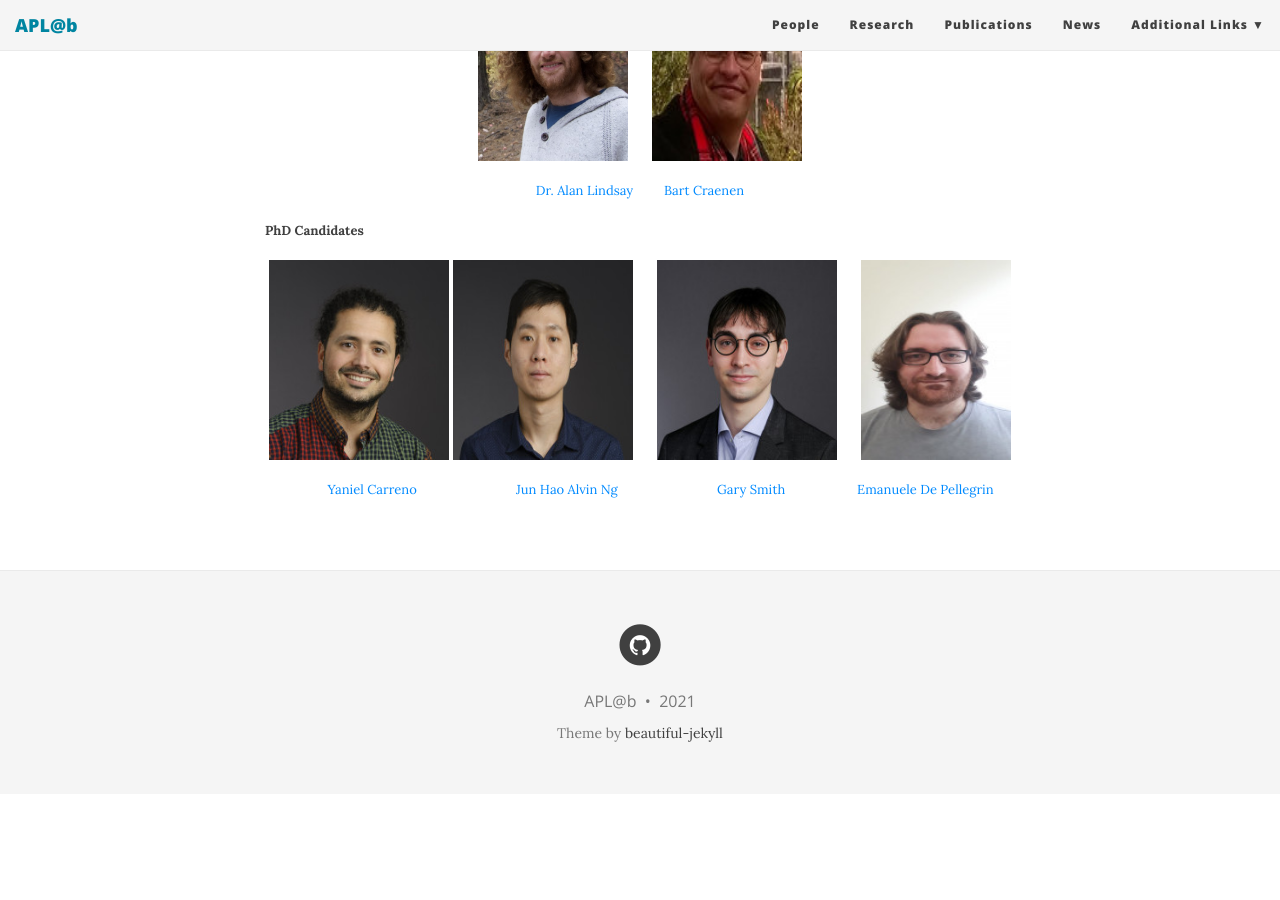
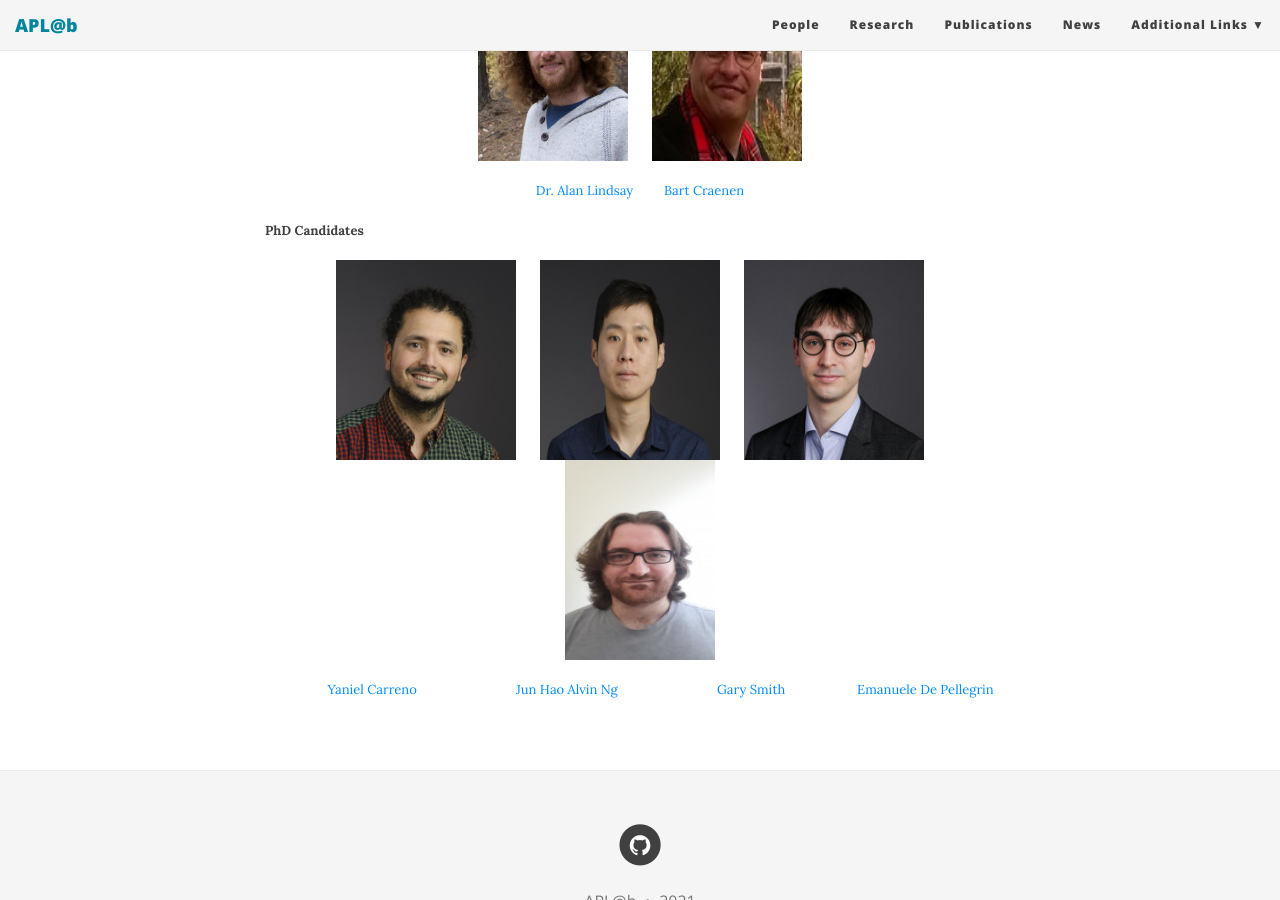
Before and after one commit to aplab2020/aplab2020.github.io, a Jekyll site: the page built from people.md, in a window 1280 px wide and 900 px high, scrolled down 611 px. Built offline with Jekyll 4.4.1, drawn with Linux system fonts in a browser that asks for light colours; nearby versions of some CDN libraries; before the commit the page ends 1405 px from its top, so only the background shows below that.

Commit message:
Update people.md

```diff
--- a/people.md
+++ b/people.md
@@ -24,7 +24,7 @@
 
 **PhD Candidates**
 
-<p align="center"> <img src="/img/yaniel.jpg" align="center" width="180" height="200">   <img src="/img/alvin.jpg" align="center" width="180" height="200">  &nbsp;  &nbsp; &nbsp; <img src="/img/gary.jpg" align="center" width="180" height="200"> &nbsp;  &nbsp; &nbsp; <img src="/img/emanuelle.jpeg" align="center" width="150" height="200"></p>
+<p align="center"> <img src="/img/yaniel.jpg" align="center" width="180" height="200"> &nbsp;  &nbsp; &nbsp; <img src="/img/alvin.jpg" align="center" width="180" height="200">  &nbsp;  &nbsp; &nbsp; <img src="/img/gary.jpg" align="center" width="180" height="200"> &nbsp;  &nbsp; &nbsp; <img src="/img/emanuelle.jpeg" align="center" width="150" height="200"></p>
 
  <p align="center"> &nbsp;  &nbsp; &nbsp; &nbsp;  &nbsp; &nbsp; <a href="https://www.edinburgh-robotics.org/students/yaniel-carreno" style="float: &nbsp; &nbsp; &nbsp; &nbsp;">Yaniel Carreno</a>      &nbsp; &nbsp; &nbsp; &nbsp; &nbsp; &nbsp; &nbsp; &nbsp; &nbsp; &nbsp; &nbsp; &nbsp; &nbsp; &nbsp;
                    <a href="https://www.edinburgh-robotics.org/students/jun-hao-alvin-ng" style="float: ;">Jun Hao Alvin Ng</a> &nbsp; &nbsp; &nbsp; &nbsp; &nbsp; &nbsp;  &nbsp; &nbsp; &nbsp; &nbsp;  &nbsp; &nbsp; &nbsp; &nbsp;
```
